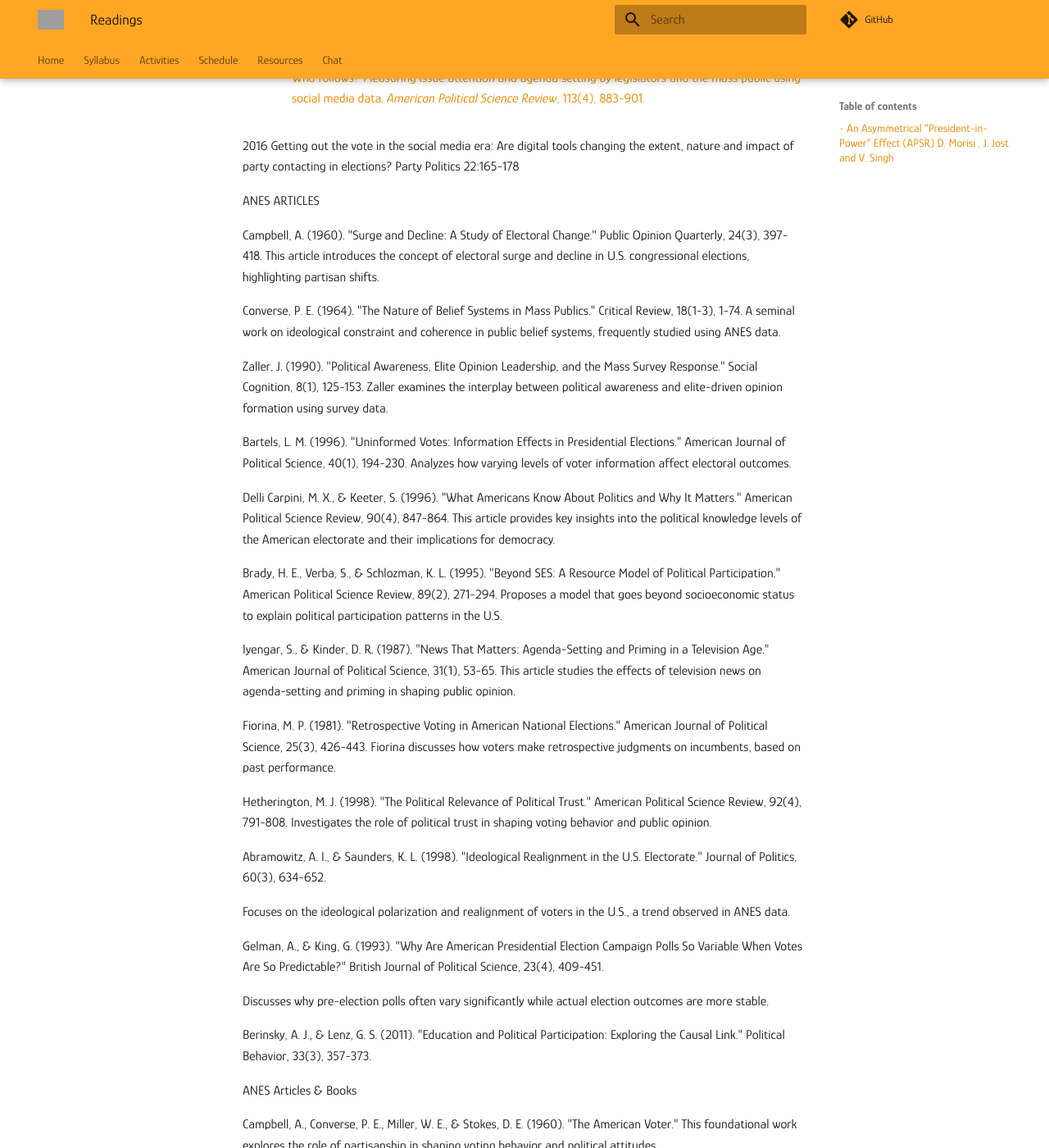
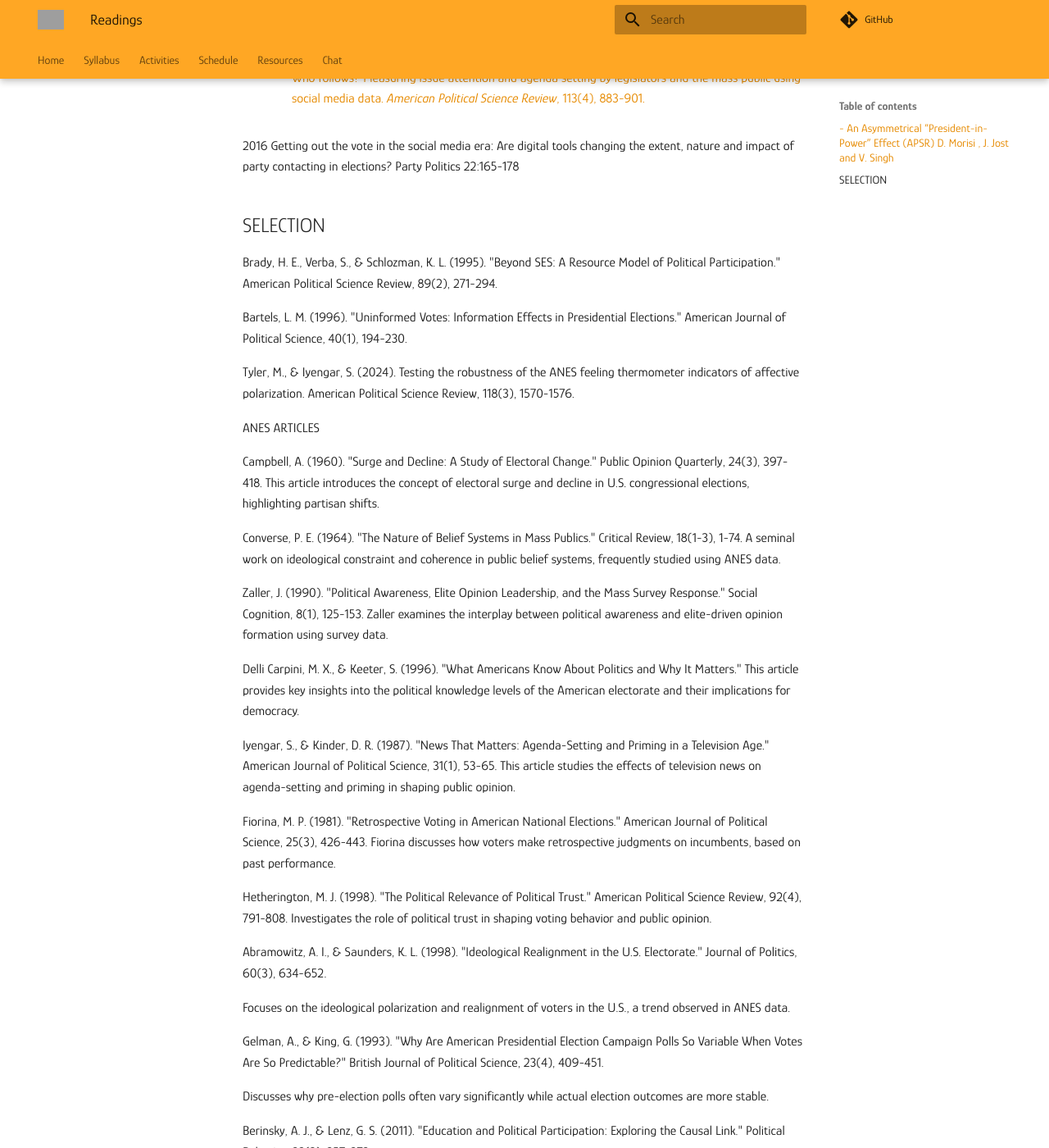
Before and after one commit to mickaeltemporao/data-analysis, an MkDocs documentation site: the page built from docs/readings.md, in a window 1280 px wide and 1400 px high, scrolled down 938 px. Shown: the whole window at 82% size. Built offline with MkDocs 1.6.1 and Material for MkDocs 9.7.7, drawn with Linux system fonts in a browser that asks for light colours; comment, search, counter and statistics services are not loaded; grey boxes are pictures that could not be loaded.

```diff
--- a/docs/readings.md
+++ b/docs/readings.md
@@ -2,7 +2,7 @@ https://nulib-oer.github.io/empirical-methods-polisci/data.html#introduction-2
 https://www.scribbr.com/category/methodology/
 https://www.scribbr.com/methodology/operationalization/
 https://www.publichealth.columbia.edu/research/population-health-methods/content-analysis
-
+https://nulib-oer.github.io/empirical-methods-polisci/data.html#
 
 Content Analysis Readings
     - Stemler, S. E. (2015). Content analysis. *Emerging trends in the social and behavioral sciences: An Interdisciplinary, Searchable, and Linkable Resource*, 1-14.
@@ -32,6 +32,14 @@ Content Analysis Readings
 
 2016 Getting out the vote in the social media era: Are digital tools changing the extent, nature and impact of party contacting in elections?	Party Politics 22:165-178
 
+## SELECTION
+
+Brady, H. E., Verba, S., & Schlozman, K. L. (1995). "Beyond SES: A Resource Model of Political Participation." American Political Science Review, 89(2), 271-294.
+
+Bartels, L. M. (1996). "Uninformed Votes: Information Effects in Presidential Elections." American Journal of Political Science, 40(1), 194-230.
+
+Tyler, M., & Iyengar, S. (2024). Testing the robustness of the ANES feeling thermometer indicators of affective polarization. American Political Science Review, 118(3), 1570-1576.
+
 ANES ARTICLES
 
 Campbell, A. (1960). "Surge and Decline: A Study of Electoral Change." Public Opinion Quarterly, 24(3), 397-418.
@@ -43,14 +51,10 @@ Converse, P. E. (1964). "The Nature of Belief Systems in Mass Publics." Critical
 Zaller, J. (1990). "Political Awareness, Elite Opinion Leadership, and the Mass Survey Response." Social Cognition, 8(1), 125-153.
     Zaller examines the interplay between political awareness and elite-driven opinion formation using survey data.
 
-Bartels, L. M. (1996). "Uninformed Votes: Information Effects in Presidential Elections." American Journal of Political Science, 40(1), 194-230.
-    Analyzes how varying levels of voter information affect electoral outcomes.
 
-Delli Carpini, M. X., & Keeter, S. (1996). "What Americans Know About Politics and Why It Matters." American Political Science Review, 90(4), 847-864.
+Delli Carpini, M. X., & Keeter, S. (1996). "What Americans Know About Politics and Why It Matters."
     This article provides key insights into the political knowledge levels of the American electorate and their implications for democracy.
 
-Brady, H. E., Verba, S., & Schlozman, K. L. (1995). "Beyond SES: A Resource Model of Political Participation." American Political Science Review, 89(2), 271-294.
-    Proposes a model that goes beyond socioeconomic status to explain political participation patterns in the U.S.
 
 Iyengar, S., & Kinder, D. R. (1987). "News That Matters: Agenda-Setting and Priming in a Television Age." American Journal of Political Science, 31(1), 53-65.
     This article studies the effects of television news on agenda-setting and priming in shaping public opinion.
--- a/mkdocs.yml
+++ b/mkdocs.yml
@@ -64,7 +64,7 @@ nav:
       - modules/introduction.md
       - modules/scientific-method.md
       - modules/variables.md
-      - modules/descriptive-inference.md
+      # - modules/descriptive-inference.md
       # - modules/causal-inference.md
       # - modules/tools.md
       # - modules/programming-1.md
```
Also changed, not shown: docs/modules/scientific-method.md (+1 -1 lines), docs/modules/variables.md (+2 -0 lines), docs/schedule.md (+2 -2 lines).
